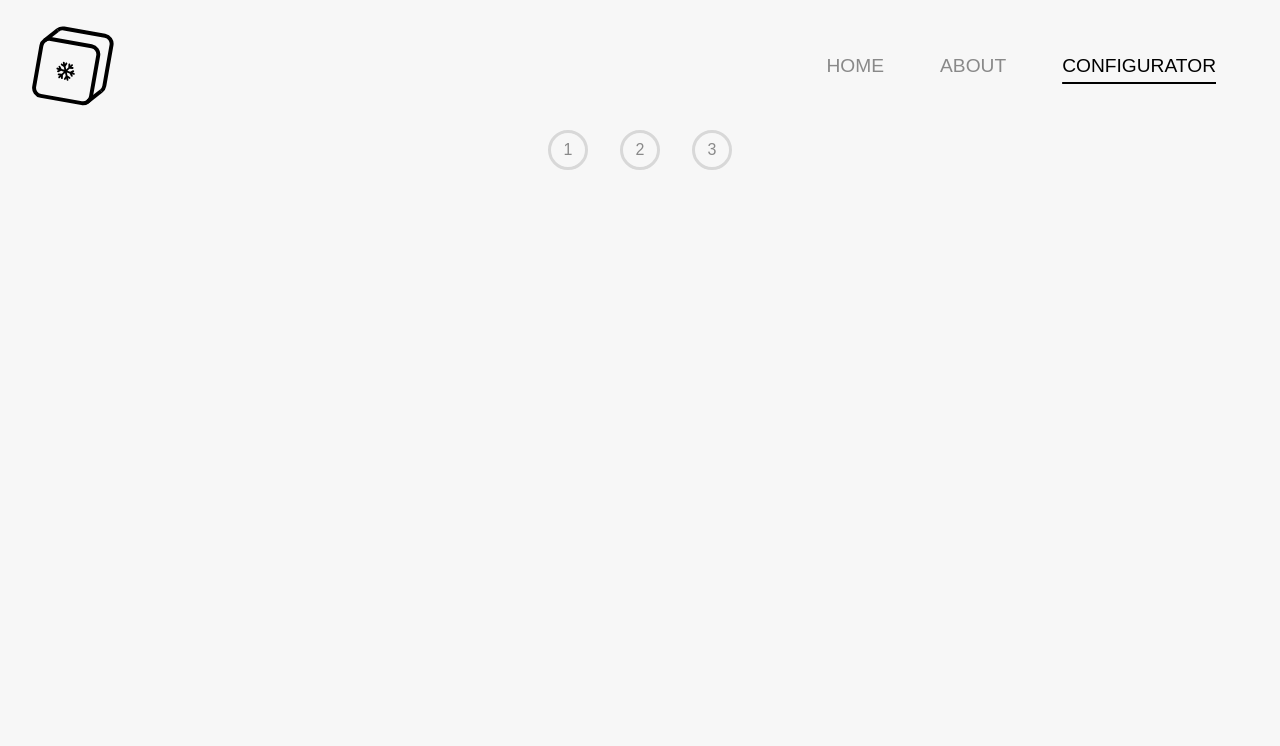
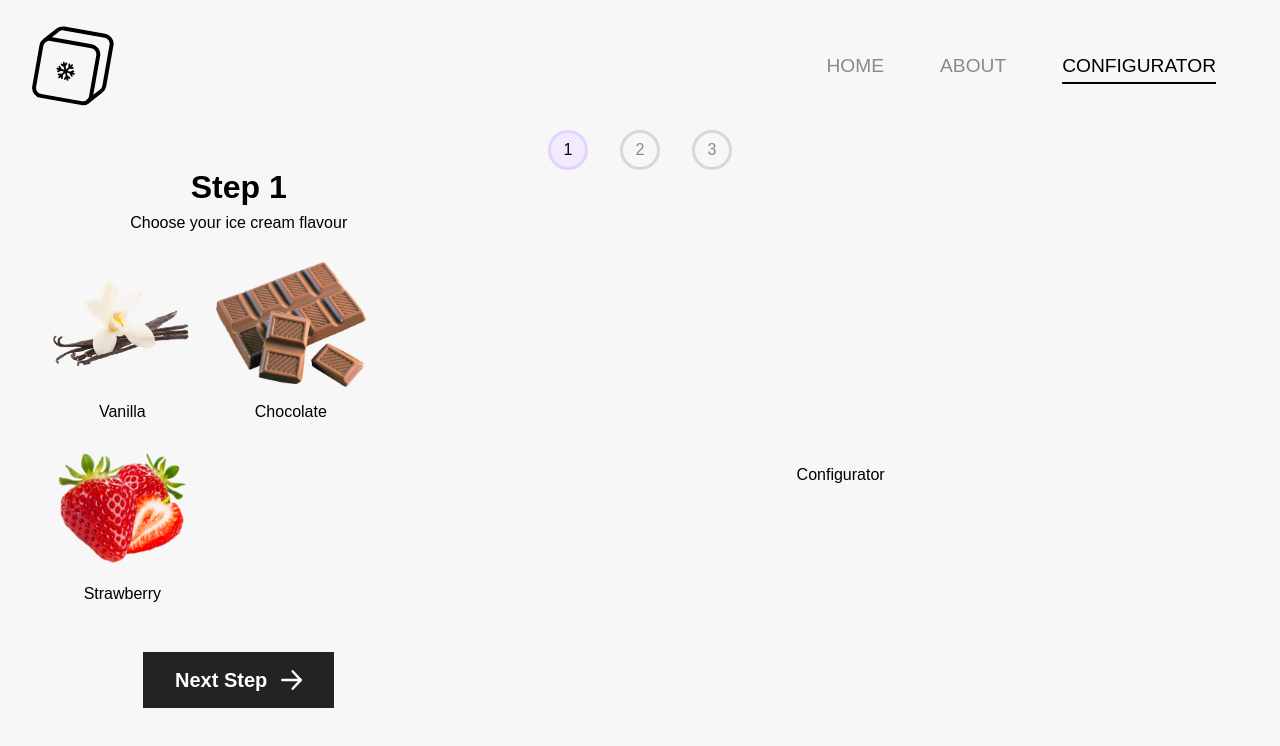
Before and after one commit to NickBevers/ice_cream_configurator, a Vue app: page /configurator in a window 1280 px wide. Shown: the top 746 px of the page. Built offline with nearby package versions, Linux system fonts and the light colour scheme; a web font is replaced by a local one.

Commit message:
feat: add parent page to contain all configurator related content

```diff
--- a/src/pages/ConfiguratorPage.vue
+++ b/src/pages/ConfiguratorPage.vue
@@ -1,24 +1,58 @@
 <script setup lang="ts">
     import ConfigIndicator from '../components/ConfigIndicator.vue';
+    import ConfiguratorSideBar from '../components/ConfiguratorSideBar.vue';
+    import Configurator from '../components/Configurator.vue';
+    import { ref, Ref } from 'vue';
 
-    let currentVisual = 2;
+    const currentPhase: Ref<number> = ref(1);
+
+    // create an interface for the visual event to get the textContent of the clicked circle
     interface VisualChangeEvent extends Event {
         detail: number
     }
 
-    const stepChange = (event: Event) => {
-        currentVisual = (event as VisualChangeEvent).detail;
+    // data to be stored in the database
+    const data = {
+        flavour: '',
+        cupColor: '',
+        logoUrl: '',
+        logoPID: '',
+        toppings: [],
     }
 
+    const stepChange = (event: VisualChangeEvent) => {
+        currentPhase.value = event.detail;
+    }
+
+    const changeFlavour = (flavour: string) => {
+        data.flavour = flavour;
+        currentPhase.value = 2;
+    }
+
+    // chocolate sauce: 4D1F0C
+    // strawberry sauce: B71C27
 </script>
 
 <template>
     <div class="configurator__container">
-        <ConfigIndicator :current-visual="currentVisual" @update:current-visual="stepChange"/>
+        <ConfigIndicator :current-phase="currentPhase" @update:current-phase="stepChange"/>
+
+        <!-- Left side panel with options for the user width 33% -->
+        <ConfiguratorSideBar :current-phase="currentPhase" @set-flavour="changeFlavour"/>
+
+        <!-- ThreeJS part that wont change except for colors width 66% -->
+        <Configurator />
 
     </div>
 </template>
 
 <style scoped>
-
+    .configurator__container{
+        display: flex;
+        flex-direction: row;
+        align-items: end;
+        justify-content: center;
+        width: 100%;
+        height: 100%;
+    }
 </style>
```
Also changed, not shown: 1 other file (tests, documents, lock files or other folders).
